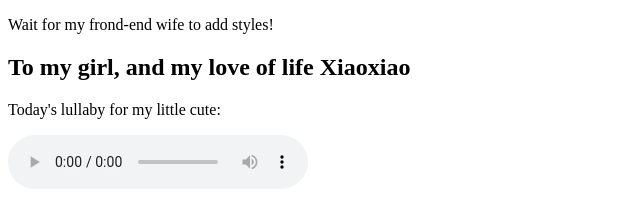
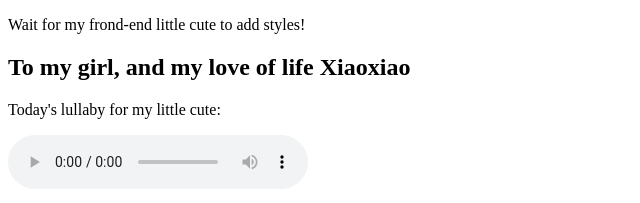
Before and after one commit to vesuppi/lovemyxx, a plain HTML site: page index.html in a window 1280 px wide. Shown: the top 203 px of the page, 0-640 px from the left. Drawn offline with Linux system fonts and the light colour scheme.

Commit message:
uped index

```diff
--- a/index.html
+++ b/index.html
@@ -4,7 +4,7 @@
     <title>This is the title of the webpage!</title>
   </head>
   <body>
-    <p>Wait for my frond-end wife to add styles!</p>
+    <p>Wait for my frond-end little cute to add styles!</p>
 
     <h2>To my girl, and my love of life Xiaoxiao</h2>
     <p> Today's lullaby for my little cute: </p>
```
